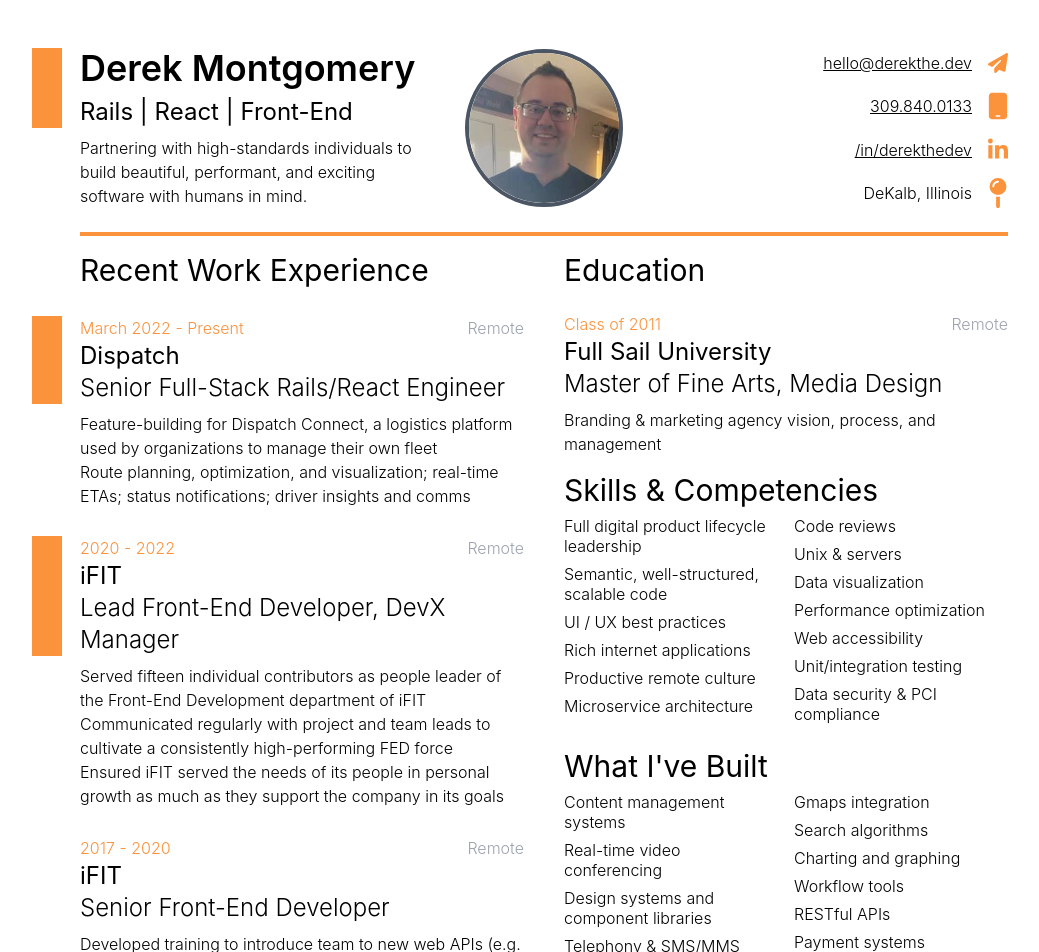
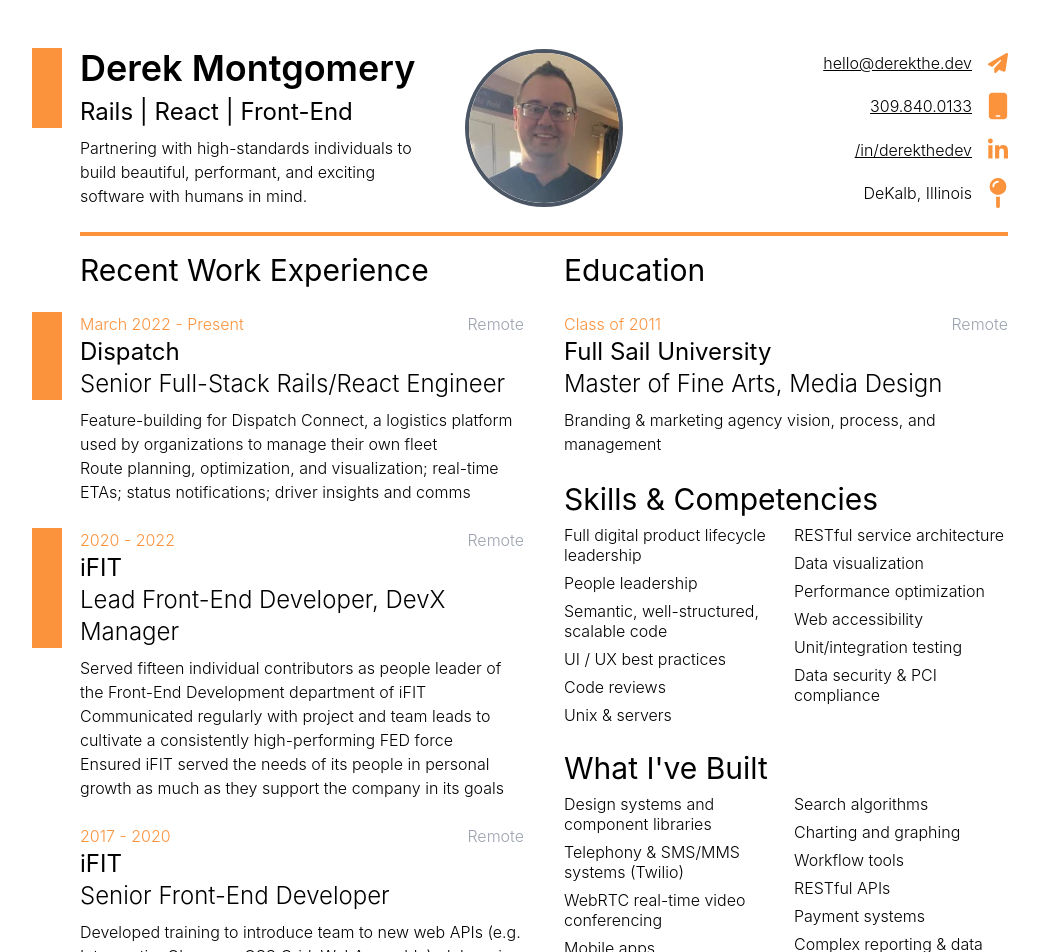
Before and after one commit to DerektheDev/derekthe-dev, a Next.js app: page /resume in a window 1280 px wide. Shown: the top 952 px of the page, without its empty margins (96-1135 px from the left). Built offline with nearby package versions, Linux system fonts and the light colour scheme.

Commit message:
update resume data

```diff
--- a/data/resume-data.js
+++ b/data/resume-data.js
@@ -81,30 +81,29 @@ export const brands = [
 ];
 
 export const built = [
-  "Content management systems",
-  "Real-time video conferencing",
   "Design systems and component libraries",
-  "Telephony & SMS/MMS systems",
+  "Telephony & SMS/MMS systems (Twilio)",
+  "WebRTC real-time video conferencing",
   "Mobile apps",
-  "Gmaps integration",
+  "Maps integrations",
   "Search algorithms",
   "Charting and graphing",
   "Workflow tools",
   "RESTful APIs",
   "Payment systems",
+  "Complex reporting & data aggregation systems",
 ];
 
 export const interests = ["Church", "Family", "Video gaming", "Rowing", "Tech"];
 
 export const skills = [
   "Full digital product lifecycle leadership",
+  "People leadership",
   "Semantic, well-structured, scalable code",
   "UI / UX best practices",
-  "Rich internet applications",
-  "Productive remote culture",
-  "Microservice architecture",
   "Code reviews",
   "Unix & servers",
+  "RESTful service architecture",
   "Data visualization",
   "Performance optimization",
   "Web accessibility",
--- a/pages/resume/index.js
+++ b/pages/resume/index.js
@@ -16,14 +16,14 @@ export default function Resume() {
     <main className="max-w-screen-lg mx-auto my-12 px-6 md:px-12">
       <Header />
       <section className="grid gap-x-10 gap-y-4 grid-cols-1 md:grid-cols-2">
-        <div className="shrink-0 flex flex-col gap-4 justify-between">
+        <div className="shrink-0 flex flex-col gap-6 justify-between">
           <KeyPoint
             title="Recent Work Experience"
             entries={jobs}
             highlightEntries
           />
         </div>
-        <div className="shrink-0 flex flex-col gap-4 justify-between">
+        <div className="shrink-0 flex flex-col gap-6 justify-between">
           <KeyPoint title="Education" entries={schools} />
           <List title="Skills & Competencies" entries={skills} />
           <List title="What I've Built" entries={built} />
--- a/pages/resume/list.js
+++ b/pages/resume/list.js
@@ -7,19 +7,19 @@ const List = ({ title = "Default", entries = [] }) => {
   return (
     <div>
       <h2 className="text-3xl font-normal mb-2">{title}</h2>
-      <ul className="grid grid-cols-1 gap-x-4 font-light md:grid-cols-2">
+      <div className="grid grid-cols-1 gap-x-4 font-light md:grid-cols-2">
         {[firstHalf, secondHalf].map((entries, halfIndex) => {
           return (
-            <div key={halfIndex}>
+            <ul key={halfIndex} className="flex flex-col gap-y-2">
               {entries.map((entry, i) => (
-                <li key={i} className="mb-2 leading-5">
+                <li key={i} className="leading-5">
                   {entry}
                 </li>
               ))}
-            </div>
+            </ul>
           );
         })}
-      </ul>
+      </div>
     </div>
   );
 };
```
